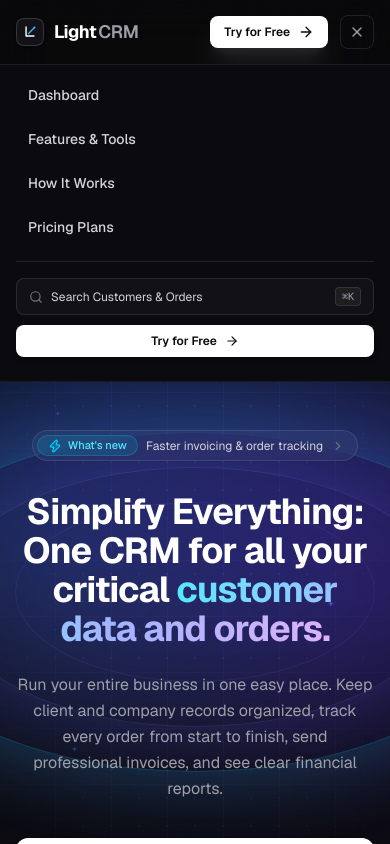
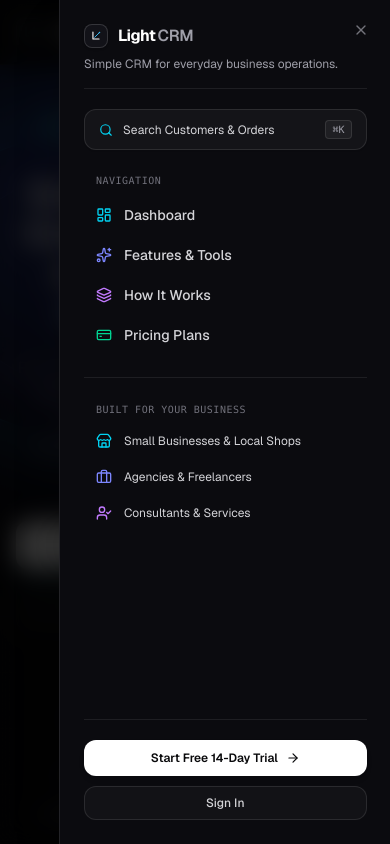
Before and after one commit to Sina-Majd/LightCRM, a Next.js app: page / in a window 390 px wide. Both pictures are taken after a click on the button "Open Navigation Menu". Shown: the top 844 px of the page. Built offline with nearby package versions, Linux system fonts and the light colour scheme.

Commit message:
feat(navbar): replace mobile dropdown with animated Sheet drawer

```diff
--- a/src/components/navbar.tsx
+++ b/src/components/navbar.tsx
@@ -7,17 +7,25 @@ import {
   ArrowRight,
   ChevronDown,
   Menu,
-  X,
-  Users,
-  Package,
-  FileText,
   Store,
   Briefcase,
   UserCheck,
+  LayoutDashboard,
+  Sparkles,
+  Layers,
+  CreditCard,
 } from "lucide-react";
 import { motion, AnimatePresence } from "framer-motion";
 import { Button } from "@/components/ui/button";
 import { LightCrmLogo } from "@/components/lightcrm-logo";
+import {
+  Sheet,
+  SheetContent,
+  SheetHeader,
+  SheetTitle,
+  SheetDescription,
+  SheetTrigger,
+} from "@/components/ui/sheet";
 
 interface NavbarProps {
   onOpenCommand?: () => void;
@@ -206,77 +214,142 @@ export function Navbar({ onOpenCommand }: NavbarProps) {
             </a>
           </Button>
 
+          {/* Mobile Navigation Drawer Trigger */}
+          <Sheet open={mobileMenuOpen} onOpenChange={setMobileMenuOpen}>
+            <SheetTrigger asChild>
               <button
-            onClick={() => setMobileMenuOpen(!mobileMenuOpen)}
-            className="flex md:hidden items-center justify-center rounded-lg border border-white/10 p-2 text-zinc-400 hover:text-white hover:bg-white/[0.05]"
-            aria-label="Toggle Menu"
+                className="flex md:hidden items-center justify-center rounded-lg border border-white/10 p-2 text-zinc-400 hover:text-white hover:bg-white/[0.05] cursor-pointer transition-colors"
+                aria-label="Open Navigation Menu"
               >
-            {mobileMenuOpen ? <X className="h-4 w-4" /> : <Menu className="h-4 w-4" />}
+                <Menu className="h-4 w-4" />
               </button>
-        </div>
-      </div>
+            </SheetTrigger>
+            <SheetContent
+              side="right"
+              className="flex flex-col justify-between w-[85vw] max-w-sm p-6 overflow-y-auto"
+            >
+              <div>
+                <SheetHeader className="text-left pb-4 border-b border-white/[0.08]">
+                  <SheetTitle className="flex items-center">
+                    <LightCrmLogo size="sm" />
+                  </SheetTitle>
+                  <SheetDescription className="text-xs text-zinc-400">
+                    Simple CRM for everyday business operations.
+                  </SheetDescription>
+                </SheetHeader>
 
-      {/* Mobile Drawer */}
-      {mobileMenuOpen && (
-        <div className="md:hidden border-t border-white/[0.08] bg-[#0c0c10]/95 px-4 pt-3 pb-6 backdrop-blur-2xl animate-in slide-in-from-top-2 duration-200">
-          <div className="flex flex-col space-y-2 text-sm font-medium">
-            <a
-              href="#pipeline"
-              onClick={() => setMobileMenuOpen(false)}
-              className="rounded-lg px-3 py-2 text-zinc-300 hover:bg-white/[0.05] hover:text-white"
-            >
-              Dashboard
-            </a>
-            <a
-              href="#features"
-              onClick={() => setMobileMenuOpen(false)}
-              className="rounded-lg px-3 py-2 text-zinc-300 hover:bg-white/[0.05] hover:text-white"
-            >
-              Features & Tools
-            </a>
-            <a
-              href="#overview"
-              onClick={() => setMobileMenuOpen(false)}
-              className="rounded-lg px-3 py-2 text-zinc-300 hover:bg-white/[0.05] hover:text-white"
-            >
-              How It Works
-            </a>
-            <a
-              href="#pricing"
-              onClick={() => setMobileMenuOpen(false)}
-              className="rounded-lg px-3 py-2 text-zinc-300 hover:bg-white/[0.05] hover:text-white"
-            >
-              Pricing Plans
-            </a>
-          </div>
-
-          <div className="mt-4 pt-4 border-t border-white/10 flex flex-col gap-2.5">
+                {/* Quick Search Button */}
+                <div className="mt-5 mb-5">
                   <button
                     onClick={() => {
                       setMobileMenuOpen(false);
                       onOpenCommand?.();
                     }}
-              className="flex items-center justify-between rounded-lg border border-white/10 bg-white/[0.03] px-3 py-2 text-xs text-zinc-300"
+                    className="flex items-center justify-between w-full rounded-xl border border-white/10 bg-white/[0.04] px-3.5 py-2.5 text-xs text-zinc-300 hover:border-cyan-500/40 hover:bg-white/[0.07] transition-all cursor-pointer shadow-xs"
                   >
-              <span className="flex items-center gap-2">
-                <Search className="h-3.5 w-3.5 text-zinc-500" />
-                Search Customers & Orders
+                    <span className="flex items-center gap-2.5">
+                      <Search className="h-3.5 w-3.5 text-cyan-400" />
+                      <span>Search Customers & Orders</span>
                     </span>
                     <kbd className="rounded border border-white/10 bg-white/5 px-1.5 py-0.5 text-[10px] font-mono text-zinc-400">
                       ⌘K
                     </kbd>
                   </button>
+                </div>
+
+                {/* Main Navigation Links */}
+                <div className="space-y-1 font-medium text-sm">
+                  <div className="text-[10px] font-mono uppercase tracking-wider text-zinc-500 px-3 py-1">
+                    Navigation
+                  </div>
+                  <a
+                    href="#pipeline"
+                    onClick={() => setMobileMenuOpen(false)}
+                    className="flex items-center gap-3 rounded-lg px-3 py-2 text-zinc-300 hover:bg-white/[0.06] hover:text-white transition-colors"
+                  >
+                    <LayoutDashboard className="h-4 w-4 text-cyan-400" />
+                    <span>Dashboard</span>
+                  </a>
+                  <a
+                    href="#features"
+                    onClick={() => setMobileMenuOpen(false)}
+                    className="flex items-center gap-3 rounded-lg px-3 py-2 text-zinc-300 hover:bg-white/[0.06] hover:text-white transition-colors"
+                  >
+                    <Sparkles className="h-4 w-4 text-indigo-400" />
+                    <span>Features & Tools</span>
+                  </a>
+                  <a
+                    href="#overview"
+                    onClick={() => setMobileMenuOpen(false)}
+                    className="flex items-center gap-3 rounded-lg px-3 py-2 text-zinc-300 hover:bg-white/[0.06] hover:text-white transition-colors"
+                  >
+                    <Layers className="h-4 w-4 text-purple-400" />
+                    <span>How It Works</span>
+                  </a>
                   <a
                     href="#pricing"
                     onClick={() => setMobileMenuOpen(false)}
-              className="flex items-center justify-center gap-2 rounded-lg bg-white px-4 py-2 text-xs font-semibold text-zinc-950 shadow-md cursor-pointer hover:bg-zinc-200 transition-colors"
+                    className="flex items-center gap-3 rounded-lg px-3 py-2 text-zinc-300 hover:bg-white/[0.06] hover:text-white transition-colors"
                   >
-              <span>Try for Free</span>
-              <ArrowRight className="h-3.5 w-3.5" />
+                    <CreditCard className="h-4 w-4 text-emerald-400" />
+                    <span>Pricing Plans</span>
+                  </a>
+                </div>
+
+                {/* Built for Your Business Section */}
+                <div className="mt-6 pt-5 border-t border-white/[0.08] space-y-1">
+                  <div className="text-[10px] font-mono uppercase tracking-wider text-zinc-500 px-3 py-1">
+                    Built For Your Business
+                  </div>
+                  <a
+                    href="#features"
+                    onClick={() => setMobileMenuOpen(false)}
+                    className="flex items-center gap-3 rounded-lg px-3 py-2 text-xs text-zinc-300 hover:bg-white/[0.06] hover:text-white transition-colors"
+                  >
+                    <Store className="h-4 w-4 text-cyan-400 shrink-0" />
+                    <span>Small Businesses & Local Shops</span>
+                  </a>
+                  <a
+                    href="#features"
+                    onClick={() => setMobileMenuOpen(false)}
+                    className="flex items-center gap-3 rounded-lg px-3 py-2 text-xs text-zinc-300 hover:bg-white/[0.06] hover:text-white transition-colors"
+                  >
+                    <Briefcase className="h-4 w-4 text-indigo-400 shrink-0" />
+                    <span>Agencies & Freelancers</span>
+                  </a>
+                  <a
+                    href="#features"
+                    onClick={() => setMobileMenuOpen(false)}
+                    className="flex items-center gap-3 rounded-lg px-3 py-2 text-xs text-zinc-300 hover:bg-white/[0.06] hover:text-white transition-colors"
+                  >
+                    <UserCheck className="h-4 w-4 text-purple-400 shrink-0" />
+                    <span>Consultants & Services</span>
                   </a>
                 </div>
               </div>
-      )}
+
+              {/* Drawer Footer Actions */}
+              <div className="mt-8 pt-5 border-t border-white/[0.08] flex flex-col gap-2.5">
+                <a
+                  href="#pricing"
+                  onClick={() => setMobileMenuOpen(false)}
+                  className="flex items-center justify-center gap-2 rounded-xl bg-white px-4 py-2.5 text-xs font-semibold text-zinc-950 shadow-md cursor-pointer hover:bg-zinc-200 transition-colors"
+                >
+                  <span>Start Free 14-Day Trial</span>
+                  <ArrowRight className="h-3.5 w-3.5" />
+                </a>
+                <a
+                  href="#pricing"
+                  onClick={() => setMobileMenuOpen(false)}
+                  className="flex items-center justify-center rounded-xl border border-white/10 bg-white/[0.03] px-4 py-2 text-xs font-medium text-zinc-300 hover:text-white hover:bg-white/[0.06] transition-colors"
+                >
+                  Sign In
+                </a>
+              </div>
+            </SheetContent>
+          </Sheet>
+        </div>
+      </div>
     </header>
   );
 }
```
Lines whose indentation alone changed are shown as unchanged.
